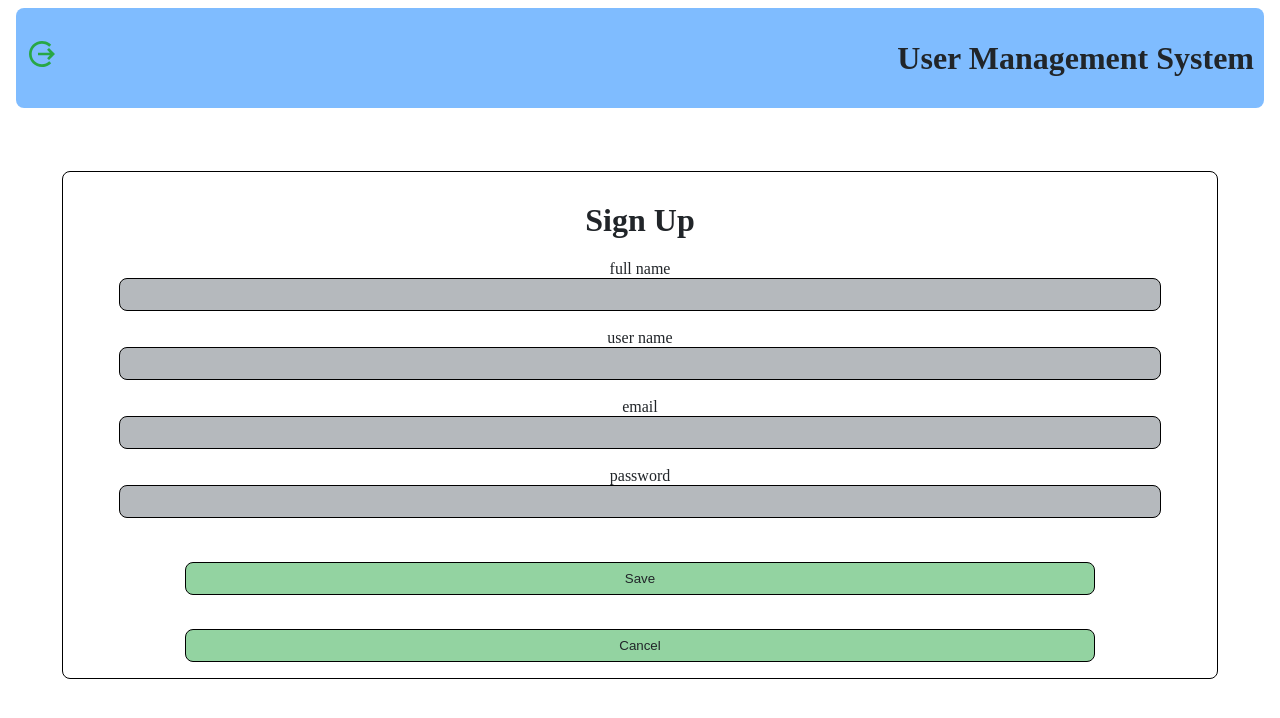
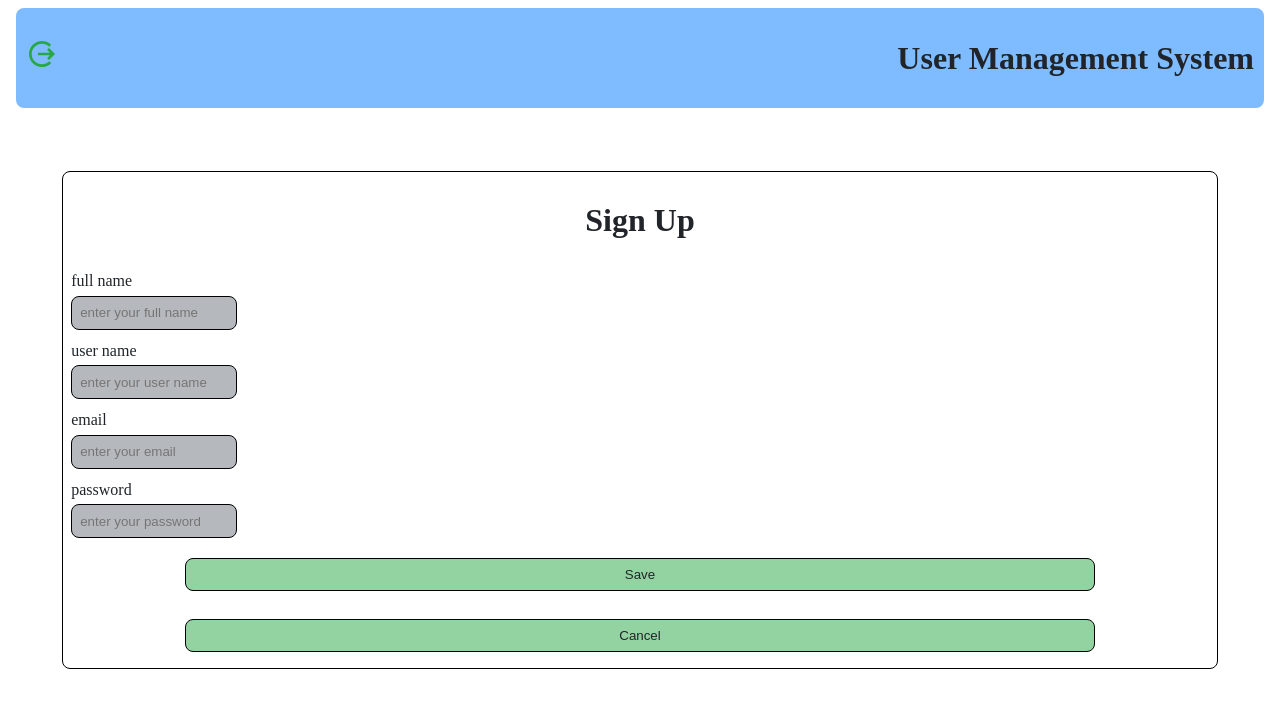
Before and after one commit to MosheRW/UMS, a React (Create React App) app: page /signup in a window 1280 px wide. Shown: the top 718 px of the page. Built offline with nearby package versions, Linux system fonts and the light colour scheme; no server answers.

Commit message:
✨ feat(EditUserComponent): add errors handeling
* add errors (with react-hook-form) handeling.
* fix form anf editUser responsabilty.

```diff
--- a/package.json
+++ b/package.json
@@ -3,6 +3,7 @@
 	"version": "0.1.0",
 	"private": true,
 	"dependencies": {
+		"@hookform/error-message": "^2.0.1",
 		"@reduxjs/toolkit": "^2.5.0",
 		"@tanstack/react-query": "^5.64.0",
 		"@testing-library/react": "^16.1.0",
@@ -26,7 +27,7 @@
 		"build": "react-scripts build",
 		"test": "react-scripts test",
 		"eject": "react-scripts eject",
-		"valid" : "sudo cp -R /home/server/UMS/build /var/www/UMS"
+		"valid": "sudo cp -R /home/server/UMS/build /var/www/UMS"
 	},
 	"eslintConfig": {
 		"extends": [
--- a/src/components/dashboardComopnenet/dashboardComopnenet.style.ts
+++ b/src/components/dashboardComopnenet/dashboardComopnenet.style.ts
@@ -34,13 +34,19 @@ justify-content: center;
 `;
 
 export const DisplayEditorContainer = styled.div<{ $isWide: boolean }>`
-display: ${(props) => props.$isWide ? 'flex' : 'none'};
 display: flex;
 flex-direction: column;
 justify-self: center;
 align-items: center;
-margin-left: 8%;
-width: 100%;
+width: 40ch;
+
+@media (max-width: 1300px) {
+width: 33vw;
+}
+/* width: 100%; */
+
+
+
 `;
 
 export const DisplayUsersContainer = styled.div<{ $isWide?: boolean }>``;
--- a/src/components/editUserComponenet/editUserComponenet.style.ts
+++ b/src/components/editUserComponenet/editUserComponenet.style.ts
@@ -32,6 +32,7 @@ export const Form = styled.form`
   border: 1px solid black;
   padding: 0.5rem;
   border-radius: 0.5rem;
+  gap: 0.75rem;
 
   width: 100%;
 `;
@@ -39,8 +40,38 @@ export const InputText = OGInputText;
 export const InputEmail = OGInputEmail;
 export const InputPassword = OGInputPassword;
 
-export const Label = OGLabel;
+export const Label = styled(OGLabel)`
+min-width: 10ch;
+`;
 export const Button = styled.button`
   ${Buttons}
   width: 80%;
 `;
+
+export const InputWithLabelWrapper = styled.div`
+
+width: 100%;
+  display: flex;
+  flex-direction: column;
+  gap: 0.35rem;
+
+  @media screen and (max-width: 1300px) {
+
+  flex-direction:   ${(props) => (window.innerWidth *1 > window.innerHeight * 1 ? 'column' : 'row' )};
+
+  }
+
+`;
+
+export const InputWithLabelAndErrorsWrapper = styled.div`
+
+width: 100%;
+  display: flex;
+  flex-direction: column;
+
+  @media screen and (max-width: 1300px) {
+
+  flex-direction:   ${(props) => (window.innerWidth *1 < window.innerHeight * 1 ? 'column' : 'row' )};
+
+  }
+ `;
--- a/src/components/editUserComponenet/editUserComponenet.tsx
+++ b/src/components/editUserComponenet/editUserComponenet.tsx
@@ -1,7 +1,11 @@
 import react, { use, useEffect, useMemo } from 'react';
 import { User } from '../../types/user/user';
-import { Button, Container, Form, InputEmail, InputPassword, InputText, Label } from './editUserComponenet.style';
+import { Button, Container, Form, InputEmail, InputPassword, InputText, InputWithLabelAndErrorsWrapper, InputWithLabelWrapper, Label } from './editUserComponenet.style';
 import { useForm } from 'react-hook-form';
+import { ErrorMessage } from "@hookform/error-message"
+
+import { ErrorP } from '../loginPageComponent/loginPageComponent.style';
+import { on } from 'events';
 
 interface EditUserComponenet {
     user: User | null;
@@ -20,14 +24,16 @@ export default function EditUserComponenet({ ...props }: { user: User | null, he
         password: "",
         createdAt: new Date(),
         token: "",
-    }, headline = "Edit User"
-        , onSubmit } = props;
+    }, headline = "Edit User",
+        onCancel = () => {
+
+        }, onSubmit } = props;
 
     const {
         register,
         handleSubmit,
         formState: { errors },
-        reset
+        reset,
     } = useForm();
 
     useEffect(() => {
@@ -36,27 +42,82 @@ export default function EditUserComponenet({ ...props }: { user: User | null, he
     }, [user])
     return (
         <Container className='editUserContainer'>
-            <Form onSubmit={handleSubmit((data) => { console.log(data); onSubmit(data) })}>
+            <Form onSubmit={handleSubmit((data) => { console.log(data); onSubmit(data) })} >
                 <hgroup>
                     <h1>{headline}</h1>
                 </hgroup>
 
-                <Label htmlFor="full name">full name</Label>
-                <InputText {...register('fullName', { value: user?.fullName, required: true })} />
-                <br />
-                <Label htmlFor="user name">user name</Label>
-                <InputText  {...register('username', { value: user?.userName, required: true })} />
-                <br />
-                <Label htmlFor="email">email</Label>
-                <InputEmail {...register('email', { value: user?.email, required: true })} />
-                <br />
-                <Label htmlFor="password">password</Label>
-                <InputPassword {...register('password', { value: user?.password, required: true })} />
-                <br />
-                <br />
+                <InputWithLabelAndErrorsWrapper>
+                    <InputWithLabelWrapper>
+                        <Label htmlFor="full name">full name</Label>
+                        <InputText
+                            autoComplete="off"
+                            placeholder='enter your full name'
+                            {...register('fullName', {
+                                value: user?.fullName,
+                                required: "full name is required",
+                                pattern: {
+                                    value: /^[a-zA-Z]+( [a-zA-Z]+)+$/,
+                                    message: "enter a valid name, with at least 2 words"
+                                }
+                            })} />
+
+                    </InputWithLabelWrapper>
+                    <ErrorMessage errors={errors} name="fullName" render={({ message }) => <ErrorP>{message}</ErrorP>} />
+
+                </InputWithLabelAndErrorsWrapper>
+
+                <InputWithLabelAndErrorsWrapper>
+                    <InputWithLabelWrapper>
+
+                        <Label htmlFor="user name">user name</Label>
+                        <InputText
+                            autoComplete="off"
+                            placeholder='enter your user name'
+                            {...register('username', {
+                                value: user?.userName,
+                                required: "userName is required",
+                                pattern: {
+                                    value: /^[a-zA-Z0-9_]+$/,
+                                    message: "enter a valid user name, english letters, numbers and underscores"
+                                },
+                                maxLength: {
+                                    value: 20,
+                                    message: "This input exceed maxLength.",
+                                },
+                            })} />
+                    </InputWithLabelWrapper>
+
+                    <ErrorMessage errors={errors} name="username" render={({ message }) => <ErrorP>{message}</ErrorP>} />
+                </InputWithLabelAndErrorsWrapper>
+
+                <InputWithLabelAndErrorsWrapper>
+                    <InputWithLabelWrapper>
+
+                        <Label htmlFor="email">email</Label>
+                        <InputEmail
+                            autoComplete="off"
+                            placeholder='enter your email'
+                            {...register('email', { value: user?.email, required: "email is required" })} />
+                    </InputWithLabelWrapper>
+                    <ErrorMessage errors={errors} name="email" render={({ message }) => <ErrorP>{message}</ErrorP>} />
+                </InputWithLabelAndErrorsWrapper>
+
+                <InputWithLabelAndErrorsWrapper>
+                    <InputWithLabelWrapper>
+                        <Label htmlFor="password">password</Label>
+                        <InputPassword
+                            autoComplete="off"
+                            placeholder='enter your password'
+                            {...register('password', { value: user?.password, required: true })} />
+                    </InputWithLabelWrapper>
+                </InputWithLabelAndErrorsWrapper>
+
+
                 <Button type="submit">Save</Button>
-                <br />
-                <Button type="button" onClick={() => { reset(); onSubmit(null) }}>Cancel</Button>
+
+                <Button type="button" onClick={() => { reset(); onSubmit(null); onCancel(); }}>Cancel</Button>
+
             </Form>
         </Container>
     )
--- a/src/components/modal/Modal.style.ts
+++ b/src/components/modal/Modal.style.ts
@@ -32,6 +32,7 @@ export const ModalContent = styled.div<{
   padding: ${(props) => `${props.$fullScreen ? '20' : '0'}`}px;
   border-radius: 10px;
   overflow: hidden;
+  justify-items: center;
 
   ${(props) => `${props.$height && `height: ${props.$height}`}`};
   ${(props) => `${props.$width && `width: ${props.$width}`}`};
--- a/src/components/modal/Modal.tsx
+++ b/src/components/modal/Modal.tsx
@@ -105,13 +105,16 @@ export default function Modal({ ...props }: ModalProps) {
   return (
     <>
       {isOpen && ReactDOM.createPortal(
-        <ClickOutsideComponent onClickOutside={() => closeOnClickOutside && onClose()}>
+        <ClickOutsideComponent
+          onClickOutside={() => closeOnClickOutside && onClose()}>
 
           <ModalContainer
+            className="modal"
             $position={position}
             $fullScreen={fullScreen}>
 
             <ModalContent
+              className="modal content"
               $fullScreen={fullScreen}
               $width={size?.width && `${size?.width}px` || false}
               $height={size?.height && `${size?.height}px` || false}
--- a/src/style/themes.style.ts
+++ b/src/style/themes.style.ts
@@ -115,7 +115,11 @@ export const GlobalStyle = createGlobalStyle`
   };
   h1 {
     color: ${({theme}) => theme.primaryTextColor};
+  };
+  .tooltip {
+    background-color: black;
   }
+
 `;
 
 
@@ -125,7 +129,15 @@ color: ${({ theme }) => theme.primaryTextColor};
 border: 1px solid black;
 border-radius: 0.5rem;
 padding: 0.5rem;
-width: 90%;`;
+width: 90%;
+height: 1rem;
+padding-bottom: 0.5rem;
+
+@media (max-width: 1300px) {
+${(props) => (window.innerWidth * 1 < window.innerHeight * 1 ? `width: 90%` : 'width: 20ch')};
+
+}
+`;
 
 export const InputText = styled.input.attrs({ type: 'text' })`
 ${Input}
@@ -133,6 +145,7 @@ ${Input}
 
 export const InputEmail = styled.input.attrs({ type: 'email' })`
 ${Input}
+
 `;
 
 export const InputPassword = styled.input.attrs({ type: 'password' })`
@@ -141,8 +154,14 @@ ${Input}
 
 export const Label = styled.label`
 color: ${({ theme }) => theme.primaryTextColor};
+
 `;
 
 export const ErrorMessege = styled.p`
+text-align: center;
+padding-top: 2%;
 color: red;
+height: 1rem;
+width: 90%;
+
 `;
```
Also changed, not shown: src/components/dashboardComopnenet/dashboardComopnenet.tsx (+17 -13 lines), 1 other file (tests, documents, lock files or other folders).
